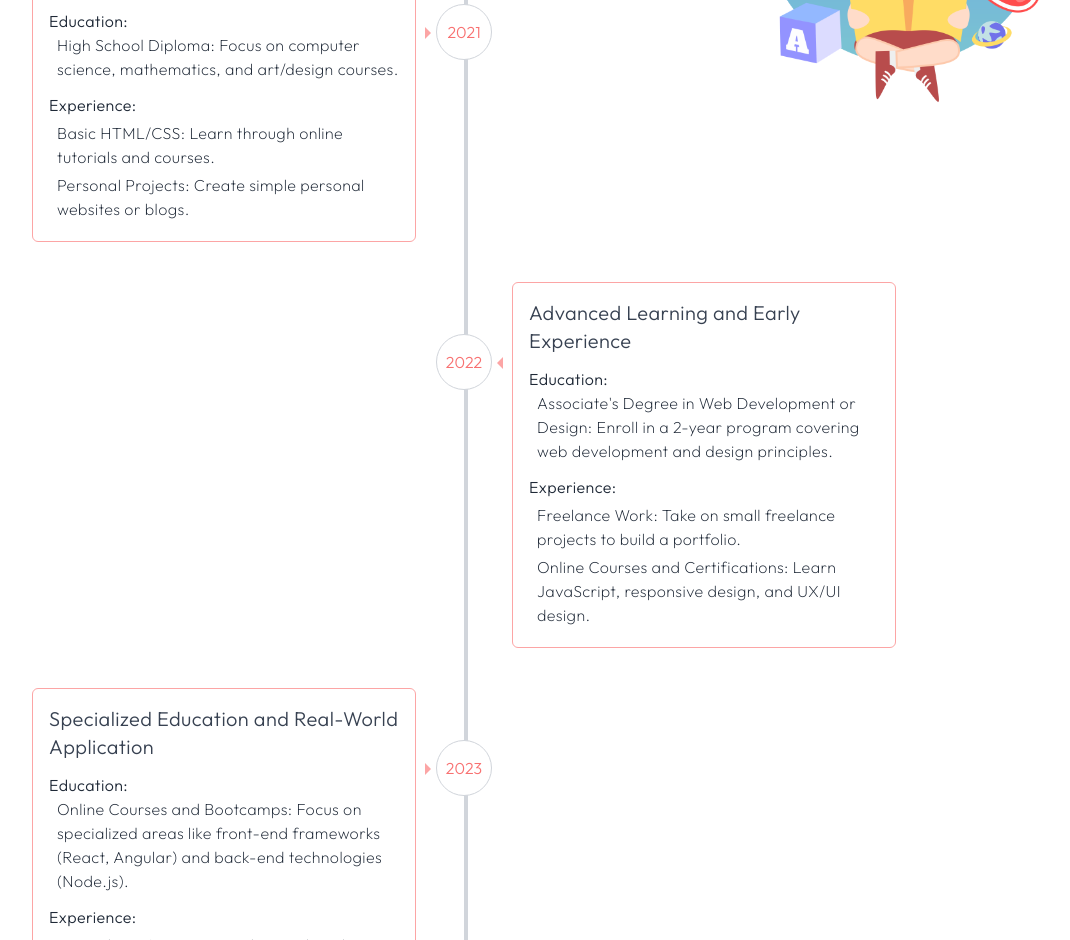
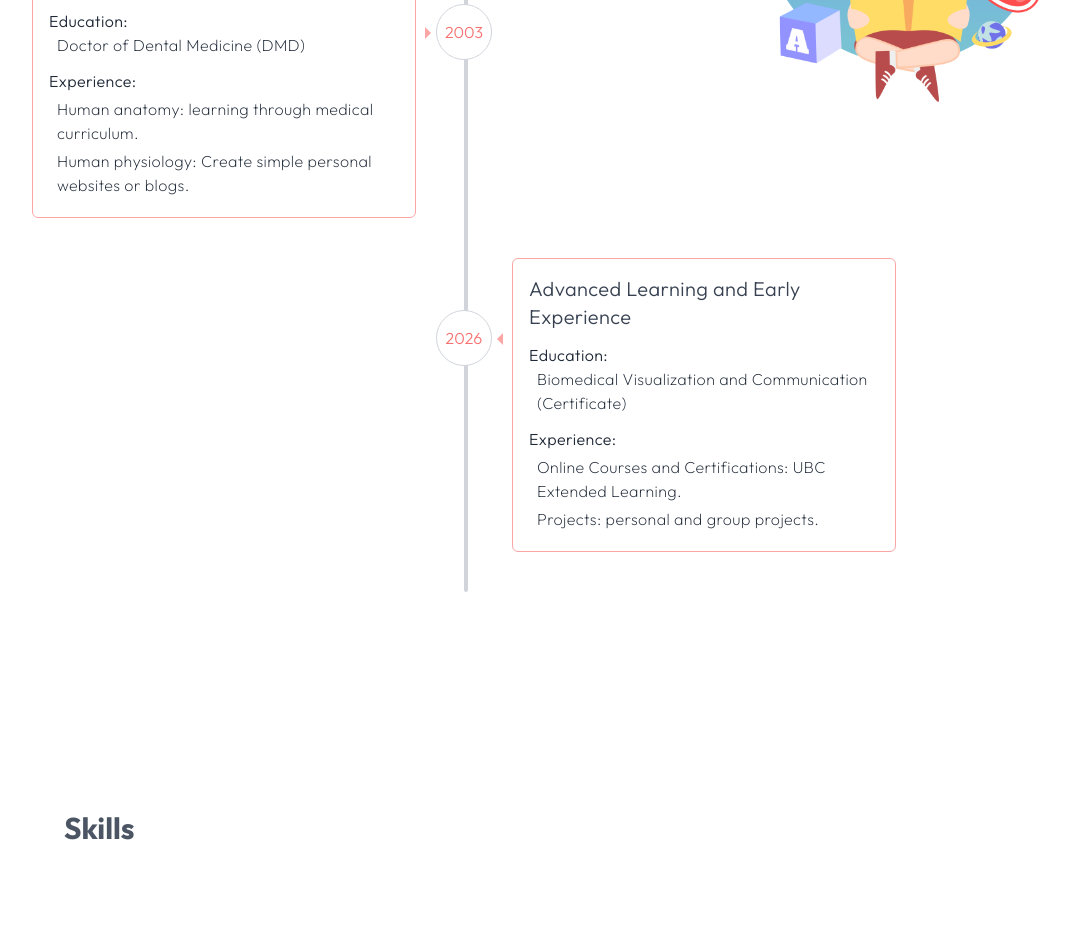
Before and after one commit to mektefaie/endo-illustrated, a Next.js app: page / in a window 1280 px wide. Shown: the part 1860-2800 px from the top of the page, without its empty margins (176-1246 px from the left). Built offline with nearby package versions, Linux system fonts and the light colour scheme.

Commit message:
add skills section aith animation

```diff
--- a/src/app/page.js
+++ b/src/app/page.js
@@ -1,6 +1,7 @@
 import About from '@/components/About';
 import Experience from '@/components/Experience';
 import Hero from '@/components/Hero';
+import Skills from '@/components/Skills';
 
 export default function Home() {
   return (
@@ -8,6 +9,7 @@ export default function Home() {
       <Hero />
       <About />
       <Experience />
+      <Skills />
     </div>
   );
 }
--- a/src/assets/index.js
+++ b/src/assets/index.js
@@ -79,60 +79,48 @@ export const downloadIcon = <RiDownloadLine />;
 export const arrowLeftIcon = <RiArrowLeftSFill />;
 
 export const aboutText =
-  " Hi, I'm Nick, a web developer & designer. I blend the technical  skills of web development with the creative aspects of web design. I code in HTML, CSS, JavaScript, React, NextJS... to build functional and responsive websites, while also using design tools like Photoshop and Figma to create visually appealing and user-friendly  interfaces. My role allows me to ensure that websites not only work well but also look great and provide an excellent user experience.";
+  " Hi, I'm Mahmoud, a web developer & designer. I blend the technical  skills of web development with the creative aspects of web design. I code in HTML, CSS, JavaScript, React, NextJS... to build functional and responsive websites, while also using design tools like Adobe Photoshop, Illustrator and Procreate to create visually appealing and user-friendly  interfaces. My role allows me to ensure that websites not only work well but also look great and provide an excellent user experience.";
 
 // Experience  ===============================
 export const experienceData = [
   {
-    year: 1,
+    year: 2003,
     title: 'Foundation and Basics',
-    education:
-      'High School Diploma: Focus on computer science, mathematics, and art/design courses.',
+    education: 'Doctor of Dental Medicine (DMD)',
     experience: [
-      'Basic HTML/CSS: Learn through online tutorials and courses.',
-      'Personal Projects: Create simple personal websites or blogs.',
+      'Human anatomy: learning through medical curriculum.',
+      'Human physiology: Create simple personal websites or blogs.',
     ],
   },
   {
-    year: 2,
+    year: 2026,
     title: 'Advanced Learning and Early Experience',
-    education:
-      "Associate's Degree in Web Development or Design: Enroll in a 2-year program covering web development and design principles.",
+    education: 'Biomedical Visualization and Communication (Certificate)',
     experience: [
-      'Freelance Work: Take on small freelance projects to build a portfolio.',
-      'Online Courses and Certifications: Learn JavaScript, responsive design, and UX/UI design.',
+      'Online Courses and Certifications: UBC Extended Learning.',
+      'Projects: personal and group projects.',
     ],
   },
-  {
-    year: 3,
-    title: 'Specialized Education and Real-World Application',
-    education:
-      'Online Courses and Bootcamps: Focus on specialized areas like front-end frameworks (React, Angular) and back-end technologies (Node.js).',
-    experience: [
-      'Internships: Secure internships with tech companies or design agencies.',
-      'Contribute to Open Source: Collaborate on open-source projects.',
-    ],
-  },
-  {
-    year: 4,
-    title: 'Building Expertise and Expanding Skills',
-    education:
-      'Certifications: Obtain certifications in advanced web technologies.',
-    experience: [
-      'Full-Time Position: Work as a junior web developer or designer.',
-      'Portfolio Development: Continuously update your portfolio with professional and personal projects.',
-    ],
-  },
-  {
-    year: 5,
-    title: 'Mastery and Leadership',
-    education:
-      'Workshops and Conferences: Attend industry events to stay updated.',
-    experience: [
-      'Senior Position: Aim for a senior web developer or lead designer role, mentoring junior colleagues.',
-      'Freelance and Consulting: Consider starting a freelance business or consulting practice.',
-    ],
-  },
+  // {
+  //   year: 2021,
+  //   title: 'Specialized Education and Real-World Application',
+  //   education:
+  //     'Online Courses and Bootcamps: Focus on specialized areas like front-end frameworks (React, Angular) and back-end technologies (Node.js).',
+  //   experience: [
+  //     'Internships: Secure internships with tech companies or design agencies.',
+  //     'Contribute to Open Source: Collaborate on open-source projects.',
+  //   ],
+  // },
+  // {
+  //   year: 2023,
+  //   title: 'Building Expertise and Expanding Skills',
+  //   education:
+  //     'Certifications: Obtain certifications in advanced web technologies.',
+  //   experience: [
+  //     'Full-Time Position: Work as a junior web developer or designer.',
+  //     'Portfolio Development: Continuously update your portfolio with professional and personal projects.',
+  //   ],
+  // },
 ];
 
 // Skills ===============================
@@ -144,10 +132,6 @@ export const skillsData = [
   {
     name: 'Photoshop',
     icon: '/skills/photoshop.png',
-  },
-  {
-    name: 'Blender',
-    icon: '/skills/blender.png',
   },
   {
     name: 'VS Code',
@@ -170,40 +154,16 @@ export const skillsData = [
     icon: '/skills/tailwind.png',
   },
   {
-    name: 'Vite',
-    icon: '/skills/vite.png',
-  },
-  {
     name: 'ReactJS',
     icon: '/skills/react.png',
   },
   {
-    name: 'TypeScript',
-    icon: '/skills/ts.png',
-  },
-  {
-    name: 'AI',
-    icon: '/skills/ai.png',
-  },
-  {
-    name: 'Framer Motion',
+    name: 'Motion One',
     icon: '/skills/framer.png',
-  },
-  {
-    name: 'ThreeJS',
-    icon: '/skills/threejs.png',
   },
   {
     name: 'NextJS',
     icon: '/skills/nextjs.png',
-  },
-  {
-    name: 'NodeJS',
-    icon: '/skills/nodejs.png',
-  },
-  {
-    name: 'MongoDB',
-    icon: '/skills/mongodb.png',
   },
   {
     name: 'Github',
--- a/src/components/About.jsx
+++ b/src/components/About.jsx
@@ -7,7 +7,7 @@ import Heading from './sub/Heading';
 
 const About = () => {
   return (
-    <div className="min-h-screen flex flex-col items-center justify-center">
+    <div className="min-h-screen flex flex-col items-center justify-center px-6 md:px-20 lg:px-40 xl:px-60">
       <Heading text={'About Me'} />
       <div className="w-full flex items-center justify-between md:justify-center">
         <Image
--- a/src/components/Experience.jsx
+++ b/src/components/Experience.jsx
@@ -9,7 +9,7 @@ import Heading from './sub/Heading';
 import { motion, useMotionValue, useScroll, useSpring } from 'motion/react';
 
 const Experience = () => {
-  const currentYear = new Date().getFullYear();
+  // const currentYear = new Date().getFullYear();
 
   // ref that wraps the whole timeline section (used for the timeline animation)
   const timelineRef = useRef(null);
@@ -36,7 +36,7 @@ const Experience = () => {
   });
 
   return (
-    <div className="relative py-20">
+    <div className="relative py-20 px-6 md:px-20 lg:px-40 xl:px-60">
       <Heading text={'Experience & Education'} />
 
       <Image
@@ -119,7 +119,8 @@ const Experience = () => {
                   : 'right-full translate-x-1/2 lg:right-1/2'
               }`}
             >
-              {currentYear - experienceData.length + index + 1}
+              {/* {currentYear - experienceData.length + index + 1} */}
+              {data.year}
             </div>
           </motion.div>
         ))}
--- /dev/null
+++ b/src/components/Skills.jsx
@@ -0,0 +1,63 @@
+'use client';
+
+import { skillsData } from '@/assets';
+import Image from 'next/image';
+import Heading from './sub/Heading';
+
+// Motion (motion.dev) for React
+import { motion } from 'motion/react';
+
+const Skills = () => {
+  // Variants for container and items to handle staggered animation
+  const container = {
+    hidden: {},
+    visible: {
+      transition: {
+        staggerChildren: 0.1, // cascading effect
+      },
+    },
+  };
+
+  const item = {
+    hidden: { opacity: 0, y: 20 },
+    visible: {
+      opacity: 1,
+      y: 0,
+      transition: { type: 'spring', stiffness: 50, damping: 20, duration: 0.5 },
+    },
+  };
+
+  return (
+    <div className="min-h-screen flex flex-col items-center justify-center gap-y-20 px-6 md:px-20 lg:px-40 xl:px-60">
+      <Heading text="Skills" />
+
+      <motion.div
+        className="grid grid-cols-[repeat(auto-fit,_minmax(180px,_1fr))] gap-x-8 gap-y-10 justify-items-center w-full"
+        variants={container}
+        initial="hidden"
+        whileInView="visible"
+        viewport={{ once: true, amount: 0.25 }}
+      >
+        {skillsData.map((itemData, index) => (
+          <motion.div
+            key={index}
+            variants={item}
+            className="flex items-center justify-start gap-x-2 rounded-xl border border-yellow-500 bg-zinc-200 px-5 py-2 w-full max-w-[250px]"
+            whileHover={{ scale: 1.1 }}
+          >
+            <Image
+              src={itemData.icon}
+              height={100}
+              width={100}
+              alt="skills Image"
+              className="h-auto w-[40px] shrink-0"
+            />
+            <p className="text-sm text-gray-600">{itemData.name}</p>
+          </motion.div>
+        ))}
+      </motion.div>
+    </div>
+  );
+};
+
+export default Skills;
```
